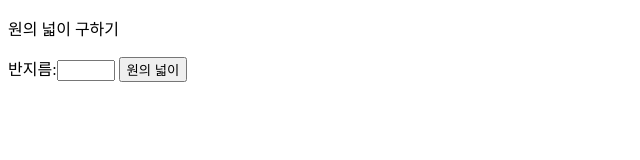
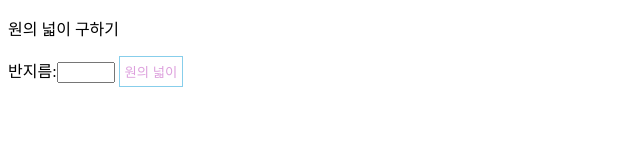
Before and after one commit to mirina2/circle_calc.github.io, a plain HTML site: page index.html in a window 1280 px wide. Shown: the whole page, without its empty margins (0-640 px from the left). Drawn offline with Linux system fonts and the light colour scheme.

Commit message:
Update index.html

```diff
--- a/index.html
+++ b/index.html
@@ -16,6 +16,16 @@
     #Radius{
         width:50px;
     }
+        body{
+        background-color :pownderblue;
+        }
+        #rd{
+            border: 1px solid skyblue;
+            background-color: rgba(0,0,0,0);
+            color: plum;
+            padding: 5px;
+       }
+
     </style>
     <script>
     var asdf_number = 0;
```
